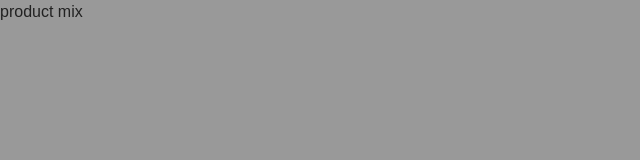
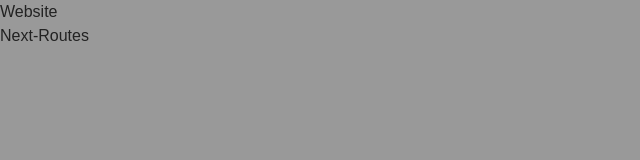
Before and after one commit to YuriyPilipenkoKH/product-mix, a Next.js app: page / in a window 1280 px wide. Shown: the top 160 px of the page, without its empty margins (0-640 px from the left). Built offline with nearby package versions, Linux system fonts and the light colour scheme.

Commit message:
added website layout

```diff
--- /dev/null
+++ b/src/app/(website)/layout.tsx
@@ -0,0 +1,20 @@
+import { ReactNode } from 'react'
+
+interface Props {
+    children: ReactNode;
+  }
+
+function Layout({ children }: Props) {
+  return (
+    <div className='h-full flex flex-col items-center justify-center gap-2 bg-[var(--website-bg)]'>
+        <div className='flex gap-2'>
+          <h2>Website</h2>
+          {/* <LogoutButton/> */}
+        </div>
+
+        {children}
+    </div>
+  )
+}
+
+export default Layout
--- /dev/null
+++ b/src/app/(website)/page.tsx
@@ -0,0 +1,9 @@
+
+
+export default function Home() {
+  return (
+  <div className="h-full">
+    Next-Routes
+  </div>
+  );
+}
```
